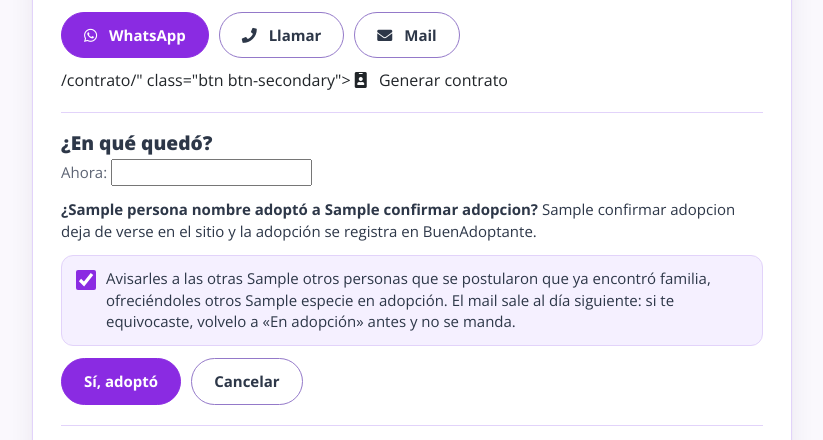
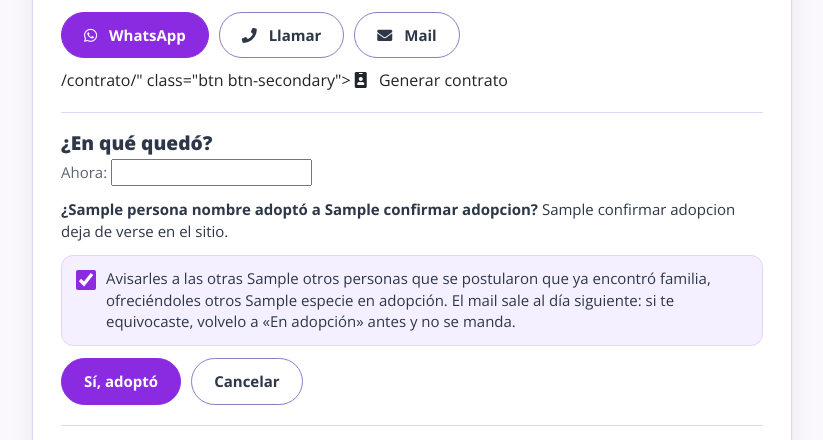
Before and after one commit to jmg/catpuccino-adopciones, a Django app: template catus/templates/forms/form.html in a window 1280 px wide. Shown: the part 268-708 px from the top of the page, without its empty margins (228-1051 px from the left). Run offline with Django 3.2, Linux system fonts and the light colour scheme; the template is opened without the code that fills it: most values are stand-ins (such as "Sample title", 1, 10 or a date in 2020); form fields are guessed from the names that the template uses; parts of the project's set-up code (start-up, migrations or seed data) failed here and were passed over; some libraries are stand-ins or nearby versions.

Commit message:
Don't mention BuenAdoptante in the adoption confirmation step
Co-Authored-By: Claude Opus 5.5 <noreply@anthropic.com>

```diff
--- a/catus/templates/forms/form.html
+++ b/catus/templates/forms/form.html
@@ -73,7 +73,7 @@
                     <input type="hidden" name="volver" value="1">
                     <input type="hidden" name="estado" value="A">
                     <input type="hidden" name="confirmo_adopcion" value="1">
-                    <p><b>¿{{persona_nombre|default:"Esta persona"}} adoptó a {{confirmar_adopcion.nombre}}?</b> {{confirmar_adopcion.nombre}} deja de verse en el sitio y la adopción se registra en BuenAdoptante.</p>
+                    <p><b>¿{{persona_nombre|default:"Esta persona"}} adoptó a {{confirmar_adopcion.nombre}}?</b> {{confirmar_adopcion.nombre}} deja de verse en el sitio.</p>
                     {% if confirmar_adopcion.otros %}
                     <label class="aviso-candidatos">
                         <input type="checkbox" name="avisar_candidatos" value="1" checked>
```
